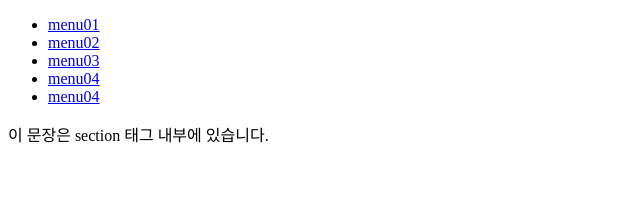
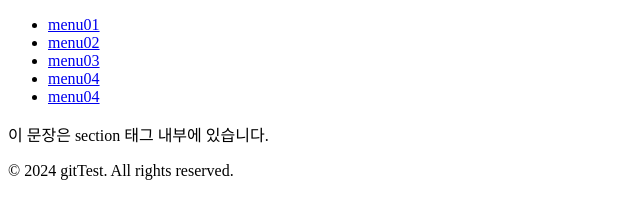
Before and after one commit to olj23666-sys/gittest2, a plain HTML site: page index.html in a window 1280 px wide. Shown: the whole page, without its empty margins (0-640 px from the left). Drawn offline with Linux system fonts and the light colour scheme.

Commit message:
add footer

```diff
--- a/index.html
+++ b/index.html
@@ -28,7 +28,9 @@
     </section>
 
     <!-- 브랜치 footer -->
-    <footer></footer>
+    <footer>
+        <p>© 2024 gitTest. All rights reserved.</p>
+    </footer>
 </body>
 
 </html>
```
